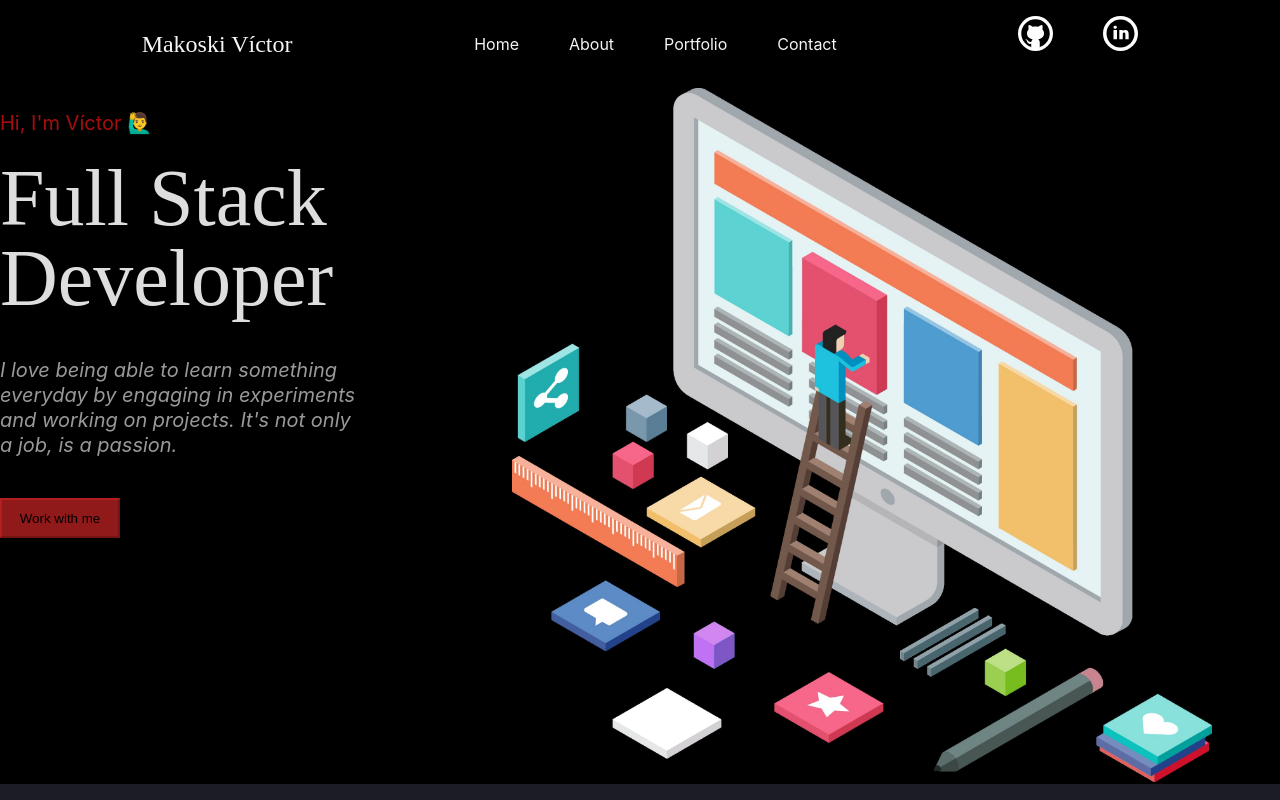
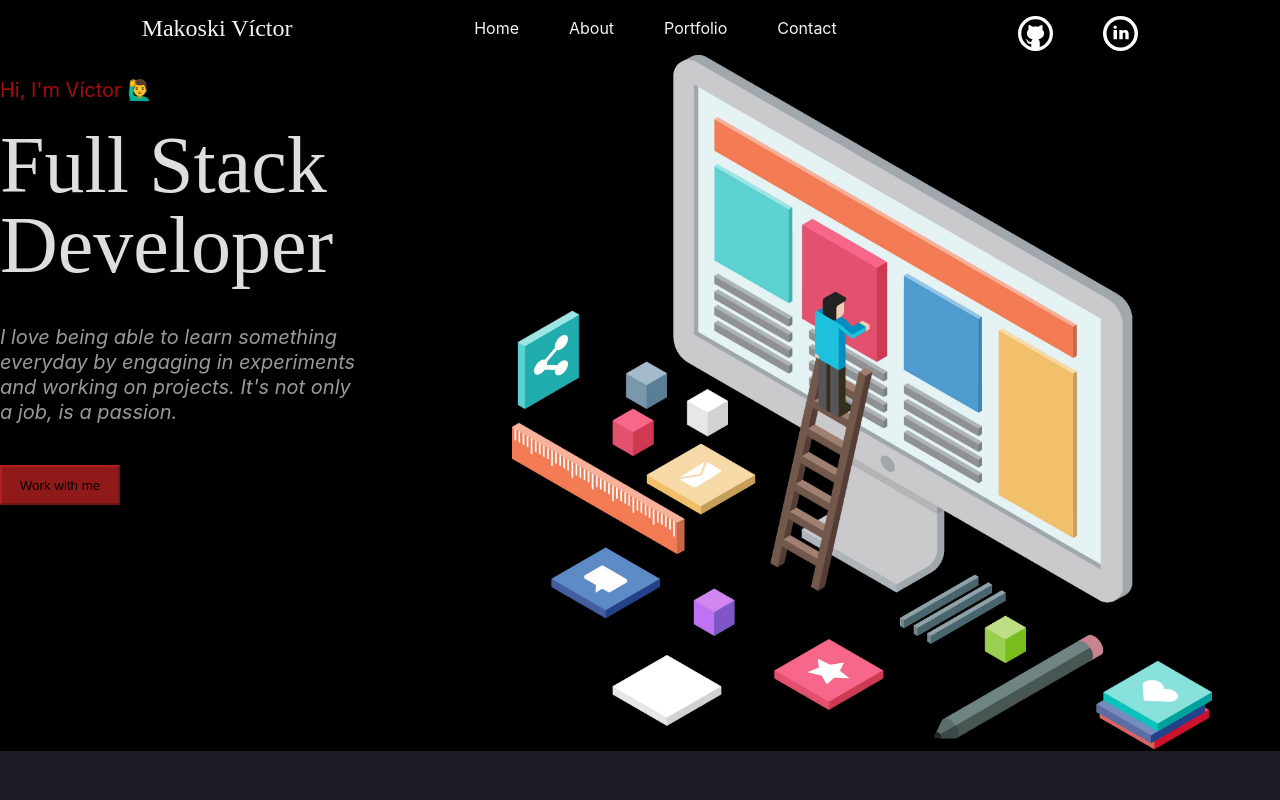
Before and after one commit to MakoskiVictor/Portfolio-Makoski.Dev, a React (Vite) app: page / in a window 1280 px wide. Shown: the top 800 px of the page. Built offline with nearby package versions, Linux system fonts and the light colour scheme; a web font is replaced by a local one.

Commit message:
css sticky styles created

```diff
--- a/src/styles/NavBar.module.css
+++ b/src/styles/NavBar.module.css
@@ -1,7 +1,21 @@
 .header {
     background-color: black;
+    position: sticky;
+    top: 0px;
     display: flex;
     justify-content: center;
+    height: 55px;
+    z-index: 1000;
+}
+
+.headerScrolled {
+    background-color: white;
+    position: sticky;
+    top: 0px;
+    display: flex;
+    justify-content: center;
+    height: 55px;
+    z-index: 1000;
 }
 
 .NavBar {
@@ -14,6 +28,8 @@
 .ulNav {
     list-style: none;
     display: flex;
+    justify-items: center;
+    align-items: center;
     column-gap: 50px;
 }
 
@@ -33,12 +49,15 @@
 
 
 .NavButtons {
+    display: flex;
+    align-items: center;
+    justify-content: center;
     min-width: 300px;
     max-width: 600px;
 }
 
 .socials {
-    background-color: transparent;
+    background-color: black;
 }
 
 .socialsLogo {
@@ -63,6 +82,9 @@
 
 
 @media (max-width: 720px) {
+    .header {
+        position: absolute;
+    }
     .NavBar {
         max-width: 720px;
     }
```
